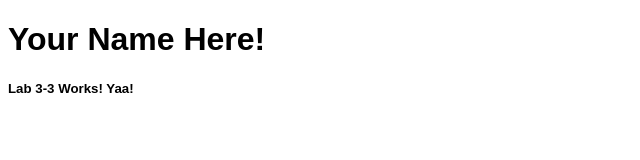
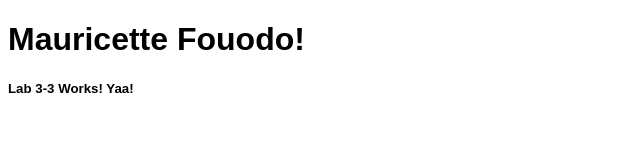
Before and after one commit to Mauricette-eng/225-lab3-3, a plain HTML site: page index.html in a window 1280 px wide. Shown: the whole page, without its empty margins (0-640 px from the left). Drawn offline with Linux system fonts and the light colour scheme.

Commit message:
Update index.html

```diff
--- a/index.html
+++ b/index.html
@@ -1,12 +1,12 @@
 <!DOCTYPE html>
 <html>
   <head>
-    <title>Your Name Here</title>
+    <title>Mauricette Fouodo</title>
     <link rel="stylesheet" href="style.css">
     <title>Test</title>
   </head>
   <body>
-    <h1>Your Name Here!</h1>
+    <h1>Mauricette Fouodo!</h1>
     <h5>Lab 3-3 Works! Yaa!</h5>
   </body>
 </html>
```
